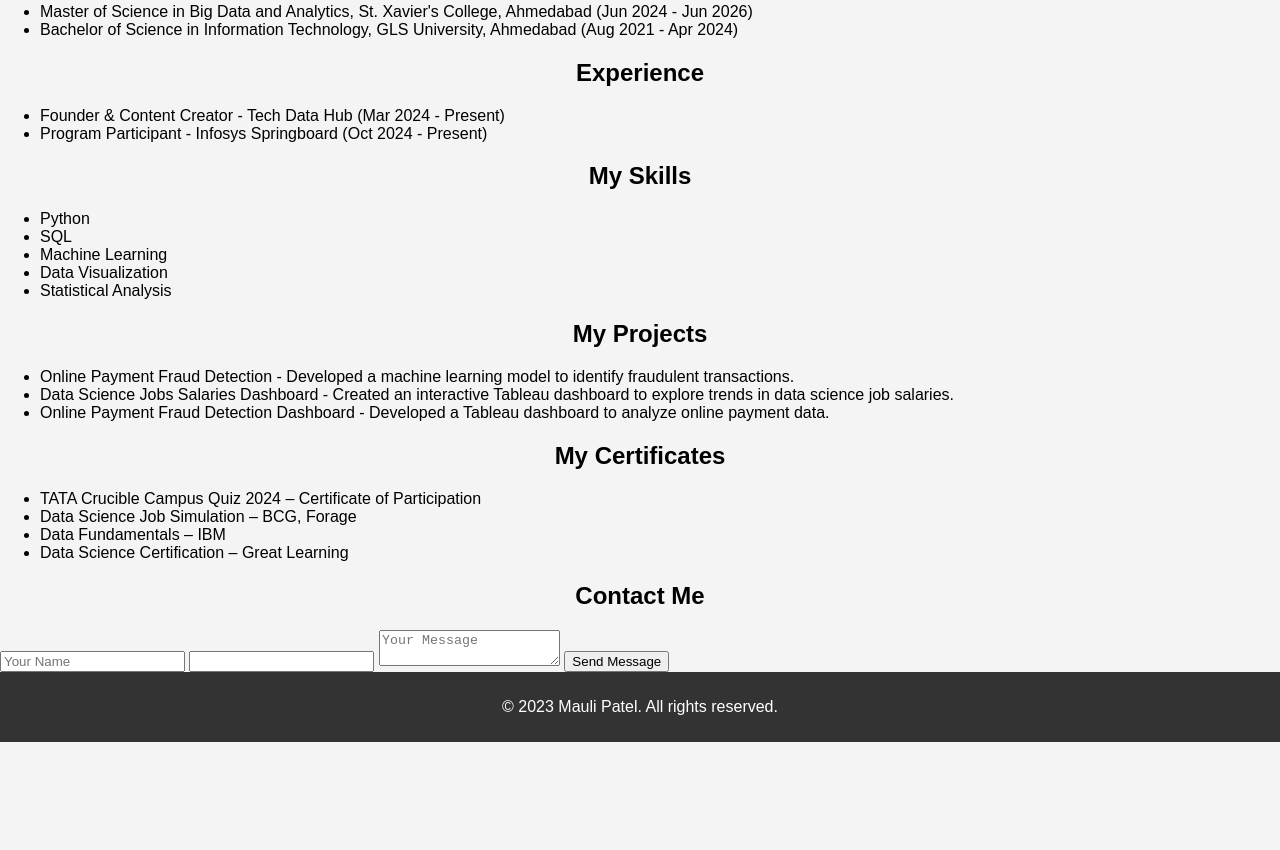
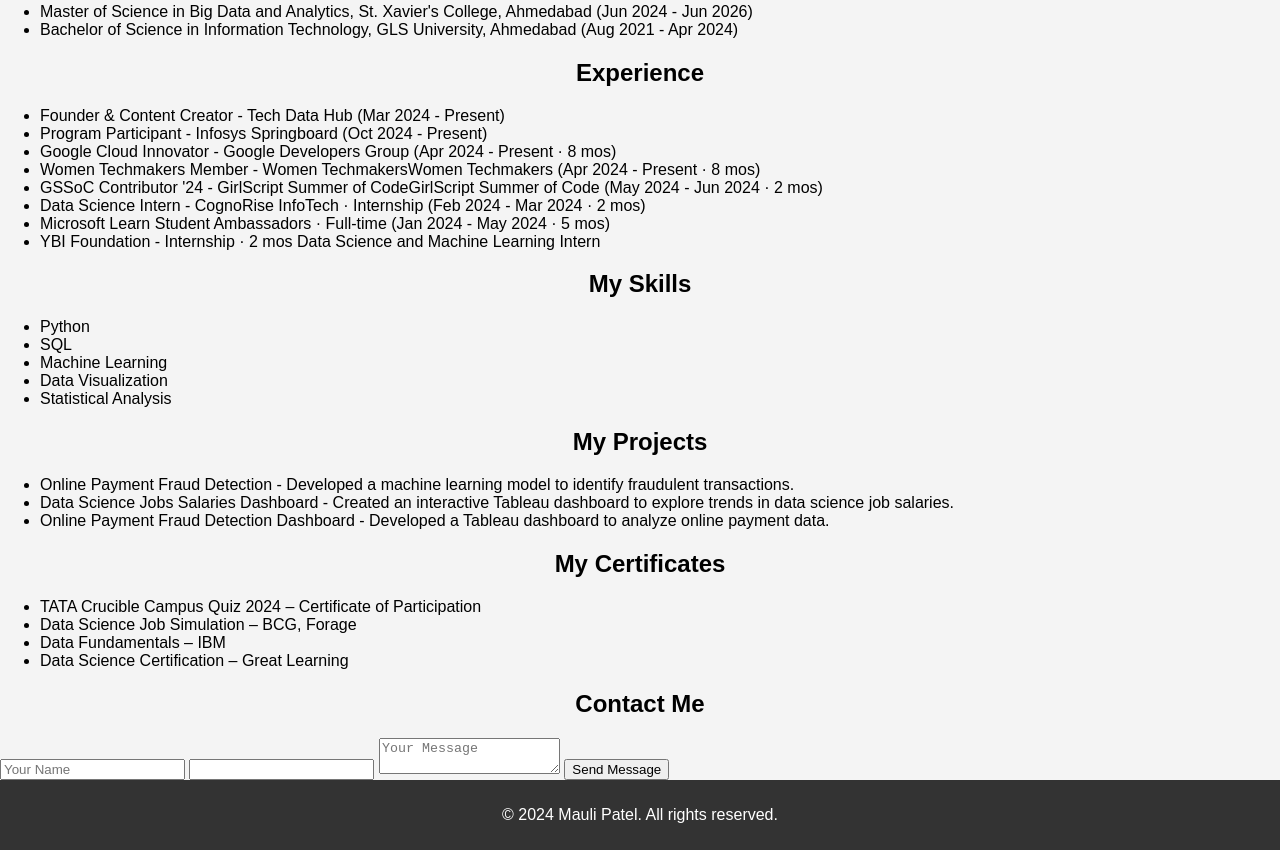
Before and after one commit to itsmemauliii/SamplePortfolio, a plain HTML site: page index.html in a window 1280 px wide. Shown: the part 480-1330 px from the top of the page. Before the commit the page ends 1222 px from the top, so only its background shows below. Drawn offline with nearby package versions, Linux system fonts and the light colour scheme.

Commit message:
Update index.html

```diff
--- a/index.html
+++ b/index.html
@@ -31,8 +31,8 @@
             <h1>Hello, I'm Mauli Patel</h1>
             <p>Welcome to my portfolio! I am a Data Science professional.</p>
             <div class="home-buttons">
-                <a href="path/to/your/resume.pdf" class="btn" target="_blank">View Resume</a>
-                <a href="https://www.linkedin.com/in/itsmemau l i i i" class="btn" target="_blank">Let's Connect</a>
+                <a href="https://drive.google.com/drive/u/2/folders/1haNfdPMJ97S7Vqqec1YWYuppvLYUwBh2" class="btn" target="_blank">View Resume</a>
+                <a href="https://www.linkedin.com/in/itsmemauliii" class="btn" target="_blank">Let's Connect</a>
             </div>
         </div>
     </section>
@@ -55,6 +55,12 @@
         <ul>
             <li>Founder & Content Creator - Tech Data Hub (Mar 2024 - Present)</li>
             <li>Program Participant - Infosys Springboard (Oct 2024 - Present)</li>
+            <li>Google Cloud Innovator - Google Developers Group (Apr 2024 - Present · 8 mos)</li>
+            <li>Women Techmakers Member - Women TechmakersWomen Techmakers (Apr 2024 - Present · 8 mos)</li>
+            <li>GSSoC Contributor '24 - GirlScript Summer of CodeGirlScript Summer of Code (May 2024 - Jun 2024 · 2 mos)</li>
+            <li>Data Science Intern - CognoRise InfoTech · Internship (Feb 2024 - Mar 2024 · 2 mos)</li>
+            <li>Microsoft Learn Student Ambassadors · Full-time (Jan 2024 - May 2024 · 5 mos)</li>
+            <li>YBI Foundation - Internship · 2 mos Data Science and Machine Learning Intern</li>
         </ul>
     </section>
 
@@ -100,7 +106,7 @@
     </section>
 
     <footer>
-        <p>&copy; 2023 Mauli Patel. All rights reserved.</p>
+        <p>&copy; 2024 Mauli Patel. All rights reserved.</p>
     </footer>
 
     <script src="script.js"></script>
```
